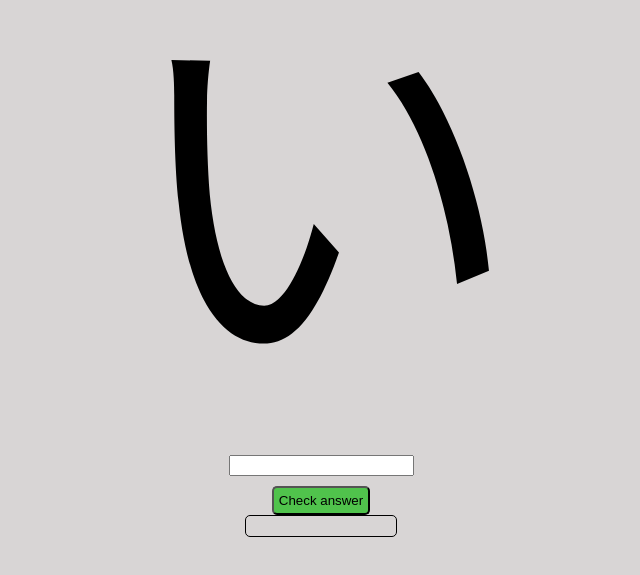
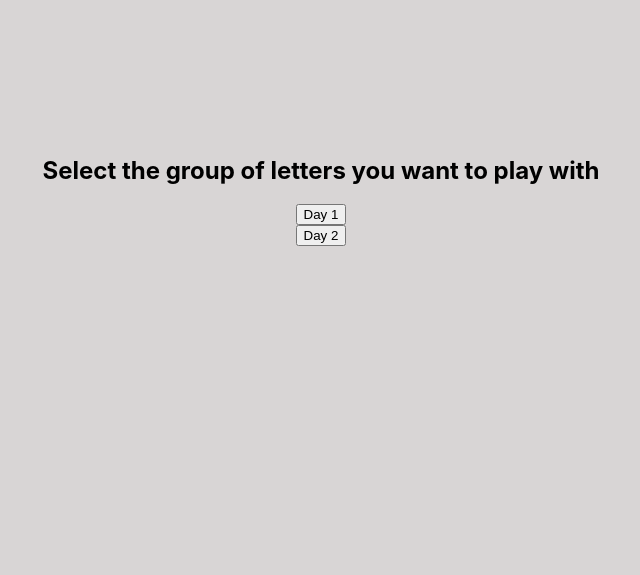
Before and after one commit to JaimeJacobo/Hiragana-Japanese-Game---React, a React (Create React App) app: page /letters in a window 1280 px wide. Shown: the part 209-784 px from the top of the page, without its empty margins (319-959 px from the left). Built offline with nearby package versions, Linux system fonts and the light colour scheme.

Commit message:
Solved the first letter problem and created the day 2 game

```diff
--- a/src/App.js
+++ b/src/App.js
@@ -1,20 +1,26 @@
-import React, { useEffect, useState } from 'react';
+import React from 'react';
 import './App.css';
 import Home from './components/Home/Home';
 import LettersGame from './components/LettersGame/LettersGame';
 import WordsGame from './components/WordsGame/WordsGame';
-import lettersJSON from './json/letters.json';
+import lettersDayOne from './json/lettersDayOne.json';
+import lettersDayTwo from './json/lettersDayTwo.json';
 import { BrowserRouter as Router, Route } from 'react-router-dom';
 
 const App = () => {
-	const [ letters, setLetters ] = useState(lettersJSON);
+
 
 	return (
 		<div className="App">
 			<Router>
 				<div>
 					<Route path="/" exact component={() => <Home />} />
-					<Route path="/letters" component={() => <LettersGame letters={letters}/>} />
+					<Route
+						path="/letters"
+						component={() => (
+							<LettersGame letters={{ lettersDayOne: lettersDayOne, lettersDayTwo: lettersDayTwo }} />
+						)}
+					/>
 					<Route path="/words" component={() => <WordsGame />} />
 				</div>
 			</Router>
--- a/src/components/Home/Home.js
+++ b/src/components/Home/Home.js
@@ -1,6 +1,6 @@
 import React from 'react';
 import './Home.min.css';
-import { BrowserRouter as Router, Link } from 'react-router-dom';
+import { BrowserRouter as Link } from 'react-router-dom';
 
 const Home = () => {
 	return (
@@ -10,7 +10,7 @@ const Home = () => {
 				<Link to="/letters">Play letters game</Link>
 			</div>
 			<div className="link">
-				<Link to="/words">Play words game</Link>
+				<Link to="/words">Play words game (soon)</Link>
 			</div>
 		</div>
 	);
--- a/src/components/LettersGame/LettersGame.js
+++ b/src/components/LettersGame/LettersGame.js
@@ -1,48 +1,50 @@
-import React, { useState, useEffect } from 'react';
+import React, { useState } from 'react';
 import './LettersGame.min.css';
 
 const LettersGame = (props) => {
-	let letters = props.letters;
+	let lettersDayOne = props.letters.lettersDayOne;
+	let lettersDayTwo = props.letters.lettersDayTwo;
+
+	let previousAnswer = {};
 	const [ correctAnswerObject, setCorrectAnswerObject ] = useState({ hiragana_letter: ':)' });
-	// const [ previousAnswer, setPreviousAnswer ] = useState({ hiragana_letter: 'hola' });
-	let previousAnswer = { hiragana_letter: 'hola' };
 
 	const [ valueFromInput, setValueFromInput ] = useState('');
 	const [ feedbackAnswer, setFeedbackAnswer ] = useState('');
-
-	useEffect(() => {
-		getRandomLetter();
-	}, []);
+	const [ groupOfLetters, setGroupOfLetters ] = useState([]);
 
 	const changePreviousAnswer = () => {
 		previousAnswer = correctAnswerObject.hiragana_letter;
 	};
 
 	const getRandomIndex = () => {
-		return Math.floor(Math.random() * letters.length);
+		return Math.floor(Math.random() * groupOfLetters.length);
 	};
 
-	const checkForPreviousAnswer = (hiraganaLetter) => {
+	const checkForSamePreviousAnswer = (hiraganaLetter) => {
 		if (hiraganaLetter === previousAnswer) {
+			return true;
+		}
 		return false;
-		}
-		return true;
 	};
 
 	const getRandomLetter = () => {
 		changePreviousAnswer();
 		const randomIndex = getRandomIndex();
-		console.log(checkForPreviousAnswer(letters[randomIndex].hiragana_letter))
-		if (checkForPreviousAnswer(letters[randomIndex].hiragana_letter)) {
-			setCorrectAnswerObject(letters[randomIndex]);
+		if (checkForSamePreviousAnswer(groupOfLetters[randomIndex].hiragana_letter)) {
+			getRandomLetter();
+		} else {
+			setCorrectAnswerObject(groupOfLetters[randomIndex]);
 			renderRandomLetter();
-		} else {
-			getRandomLetter();
 		}
 	};
 
 	const renderRandomLetter = () => {
+		if (correctAnswerObject.hiragana_letter === ':)') {
+			renderFirstQuestion();
 			return correctAnswerObject.hiragana_letter;
+		} else {
+			return correctAnswerObject.hiragana_letter;
+		}
 	};
 
 	const clearInputs = () => {
@@ -57,15 +59,19 @@ const LettersGame = (props) => {
 		}, 1000);
 	};
 
+	const renderFirstQuestion = () => {
+		setCorrectAnswerObject(groupOfLetters[getRandomIndex()]);
+	};
+
 	const getFeedbackMessage = (answer) => {
 		answer ? setFeedbackAnswer('Correcto!') : setFeedbackAnswer('Incorrecto :(');
-		nextQuestion();
 	};
 
 	const checkForAnswer = () => {
 		const inputAnswer = valueFromInput;
 		const correctAnswer = correctAnswerObject.latin_letter;
 		inputAnswer === correctAnswer ? getFeedbackMessage(true) : getFeedbackMessage();
+		nextQuestion();
 	};
 
 	const renderFeedback = () => {
@@ -74,14 +80,28 @@ const LettersGame = (props) => {
 
 	return (
 		<div className="LettersGame">
+			{groupOfLetters.length === 0 ? (
+				<React.Fragment>
+					<h2>Select the group of letters you want to play with</h2>
+					<button onClick={() => setGroupOfLetters(lettersDayOne)}>Day 1</button>
+					<button onClick={() => setGroupOfLetters(lettersDayTwo)}>Day 2</button>
+				</React.Fragment>
+			) : (
+				<React.Fragment>
 					<div className="letter">{renderRandomLetter()}</div>
-			<input type="text" value={valueFromInput} onChange={(event) => setValueFromInput(event.target.value)} />
+					<input
+						type="text"
+						value={valueFromInput}
+						onChange={(event) => setValueFromInput(event.target.value)}
+					/>
 					<button className="inputButton" onClick={() => checkForAnswer()}>
 						Check answer
 					</button>
 					<div className="feedback_container">
 						<p>{renderFeedback()}</p>
 					</div>
+				</React.Fragment>
+			)}
 		</div>
 	);
 };
```
Also changed, not shown: src/json/lettersDayTwo.json (+24 -12 lines), src/json/lettersDayOne.json (renamed from src/json/letters.json). Lines whose indentation alone changed are shown as unchanged.
